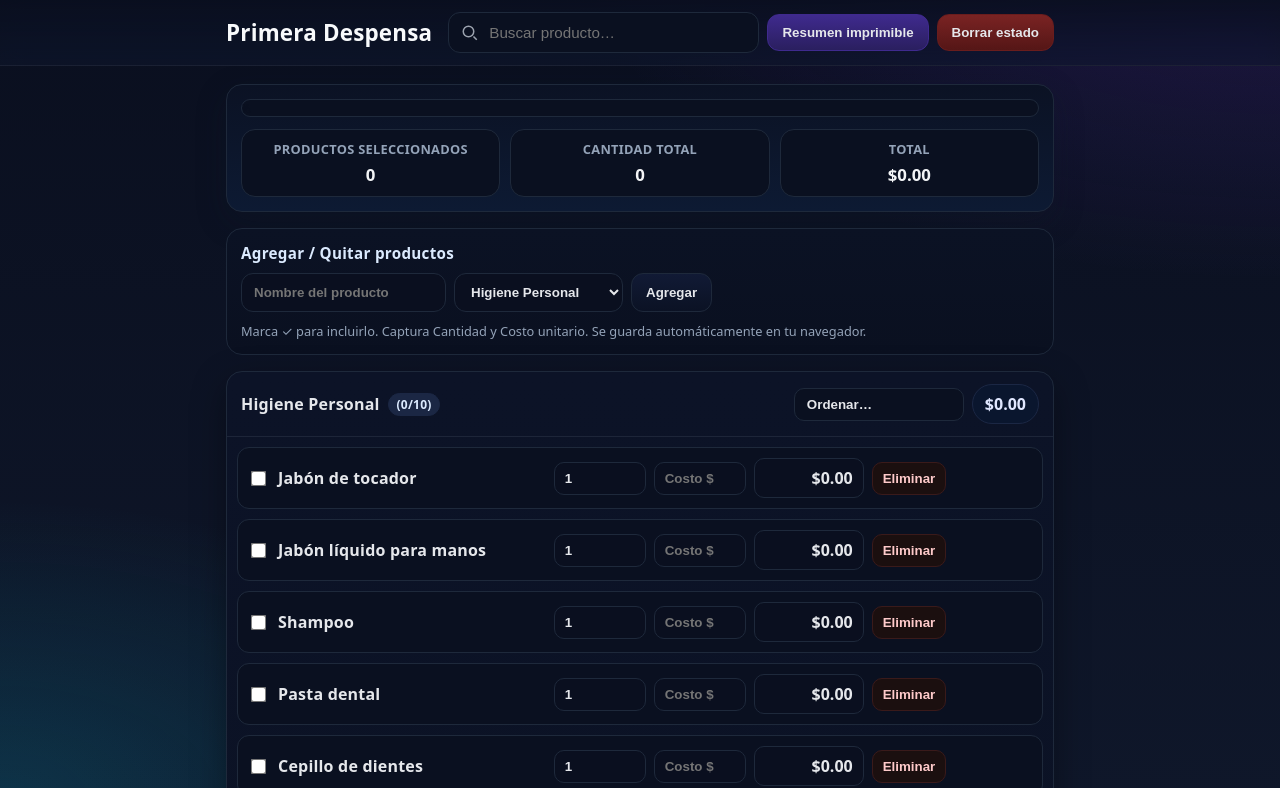
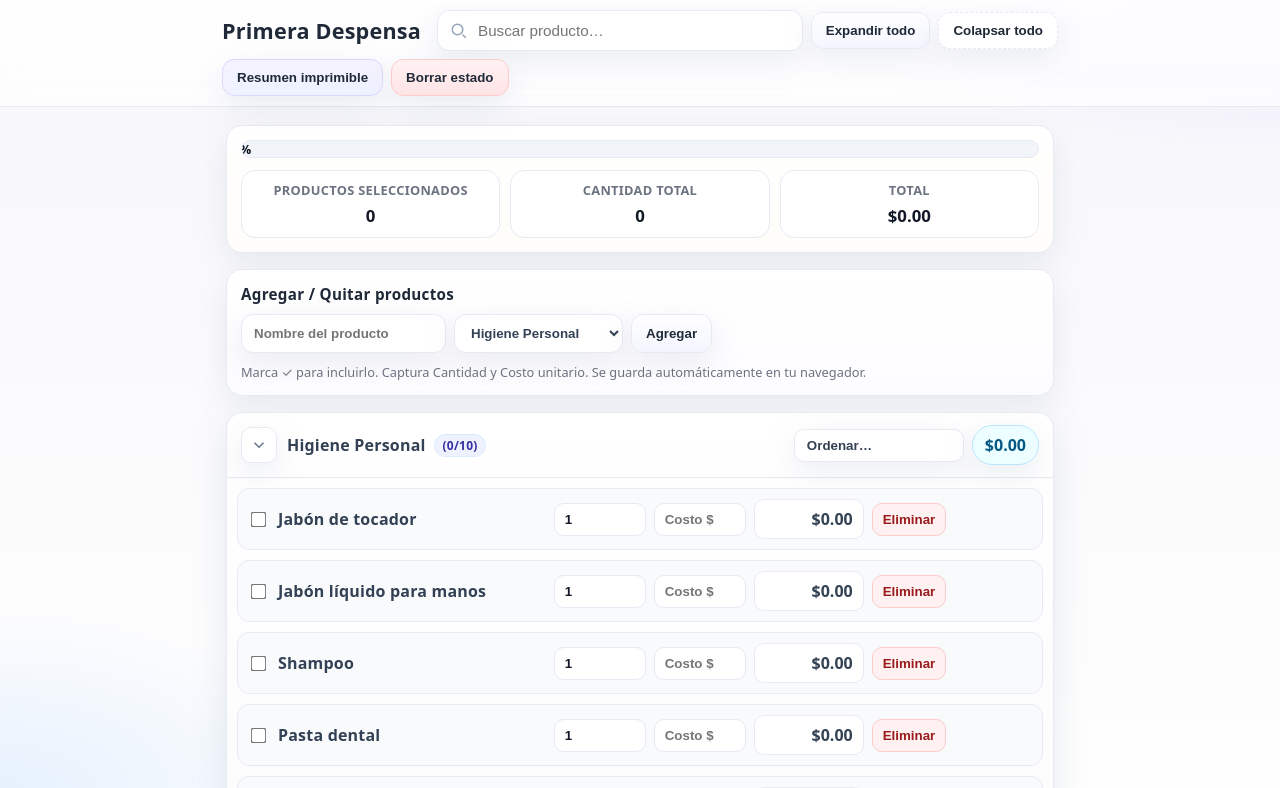
Before and after one commit to alexis27yt/naxis, a plain HTML site: page index.html in a window 1280 px wide. Shown: the top 788 px of the page. Drawn offline with Linux system fonts and the light colour scheme.

Commit message:
Update index.html

```diff
--- a/index.html
+++ b/index.html
@@ -4,37 +4,49 @@
 <meta charset="UTF-8">
 <title>Lista de Primera Despensa</title>
 <meta name="viewport" content="width=device-width, initial-scale=1">
+
+<!-- Manifest PWA -->
+<link rel="manifest" href="./manifest.json">
+<meta name="theme-color" content="#f8fafc">
+
 <style>
     :root{
-        --bg:#0f172a;            /* slate-900 */
-        --card:#0b1224;          /* deep card */
-        --card2:#0d1a33;
-        --muted:#94a3b8;         /* slate-400 */
-        --text:#e5e7eb;          /* gray-200 */
-        --brand:#7c3aed;         /* violet-600 */
-        --brand-2:#06b6d4;       /* cyan-500 */
-        --success:#22c55e;       /* green-500 */
-        --danger:#ef4444;        /* red-500 */
-        --warning:#f59e0b;       /* amber-500 */
-        --ring:#1e293b;          /* slate-800 */
-        --chip:#111b33;
-        --chip-ring:#1b2744;
+        /* Paleta PASTEL */
+        --bg:#f7f7fb;
+        --bg2:#fefefe;
+        --card:#ffffff;
+        --card2:#fffdf9;
+        --ring:#e7eaf3;
+        --text:#334155;       /* slate-700 */
+        --muted:#6b7280;      /* neutral muted */
+        --brand:#a78bfa;      /* violet-400 */
+        --brand-2:#93c5fd;    /* blue-300 */
+        --success:#86efac;    /* green-300 */
+        --danger:#fca5a5;     /* red-300 */
+        --warning:#fde68a;    /* amber-200 */
+        --chip:#eef2ff;
+        --chip-ring:#dbeafe;
+        --item:#f8fafc;
+        --item-checked:#e0f2fe;
+        --item-exp:#fee2e2;
+        --shadow: 0 10px 30px rgba(148,163,184,.18);
+        --shadow-card: 0 12px 34px rgba(148,163,184,.22);
     }
 
     *{box-sizing:border-box}
     html,body{height:100%}
     body{
         margin:0;
-        font-family: ui-sans-serif, system-ui, -apple-system, Segoe UI, Roboto, Ubuntu, Cantarell, Noto Sans, Helvetica Neue, Arial, "Apple Color Emoji", "Segoe UI Emoji";
+        font-family: ui-sans-serif, system-ui, -apple-system, Segoe UI, Roboto, Ubuntu, Cantarell, Noto Sans, Helvetica Neue, Arial;
         color:var(--text);
         background:
-            radial-gradient(1200px 600px at 100% -10%, rgba(124,58,237,.2), transparent 60%),
-            radial-gradient(900px 500px at 0% 100%, rgba(6,182,212,.18), transparent 60%),
-            linear-gradient(180deg, #0a0f1f 0%, #0f172a 100%);
+            radial-gradient(800px 400px at 100% -10%, rgba(167,139,250,.23), transparent 60%),
+            radial-gradient(600px 320px at 0% 100%, rgba(147,197,253,.23), transparent 60%),
+            linear-gradient(180deg, var(--bg) 0%, var(--bg2) 100%);
         padding:0;
     }
 
-    /* Contenedor a UNA sola columna */
+    /* UNA sola columna */
     .container{
         max-width: 860px;
         margin: 0 auto;
@@ -44,274 +56,160 @@
         gap:16px;
     }
 
-    /* Header fijo de acciones */
+    /* Toolbar fija */
     .toolbar{
-        position:sticky;
-        top:0;
-        z-index:50;
-        backdrop-filter: saturate(140%) blur(12px);
-        background: linear-gradient(180deg, rgba(10,15,31,.9), rgba(15,23,42,.6));
-        border-bottom:1px solid rgba(148,163,184,.12);
+        position:sticky; top:0; z-index:50;
+        backdrop-filter: saturate(140%) blur(10px);
+        background: linear-gradient(180deg, rgba(255,255,255,.9), rgba(255,255,255,.7));
+        border-bottom:1px solid var(--ring);
     }
     .toolbar-inner{
-        max-width: 860px;
-        margin: 0 auto;
-        padding: 12px 16px;
-        display:flex;
-        flex-wrap:wrap;
-        align-items:center;
-        gap:8px;
+        max-width: 860px; margin: 0 auto; padding: 10px 12px;
+        display:flex; flex-wrap:wrap; align-items:center; gap:8px;
     }
     h1{
-        font-size: clamp(1.1rem, 1.8vw, 1.4rem);
-        font-weight: 800;
-        letter-spacing:.2px;
-        margin:0 8px 0 0;
-        color:#f8fafc;
-        white-space:nowrap;
+        font-size: clamp(1.05rem, 1.8vw, 1.35rem);
+        font-weight: 800; letter-spacing:.2px; margin:0 8px 0 0; color:#1f2937; white-space:nowrap;
     }
 
     .search{
-        flex:1 1 260px;
-        display:flex;
-        align-items:center;
-        gap:8px;
-        background: #0a1020;
-        border:1px solid var(--ring);
-        border-radius: 12px;
-        padding: 10px 12px;
+        flex:1 1 260px; display:flex; align-items:center; gap:8px;
+        background:#ffffff; border:1px solid var(--ring); border-radius: 12px; padding: 10px 12px;
+        box-shadow: var(--shadow);
     }
     .search input{
-        flex:1;
-        background:transparent;
-        border:0;
-        outline:0;
-        color:var(--text);
-        font-size:.95rem;
+        flex:1; background:transparent; border:0; outline:0; color:var(--text); font-size:.95rem;
     }
+
     .btn{
-        border:1px solid var(--ring);
-        color:var(--text);
-        background:linear-gradient(180deg, #111a35, #0b1224);
-        padding:10px 14px;
-        border-radius:12px;
-        cursor:pointer;
-        font-weight:700;
-        transition: .15s transform, .2s box-shadow, .2s filter;
-        white-space:nowrap;
+        border:1px solid var(--ring); color:#1f2937;
+        background:linear-gradient(180deg, #ffffff, #f4f6ff);
+        padding:10px 14px; border-radius:12px; cursor:pointer; font-weight:700;
+        transition:.15s transform, .2s filter, .2s box-shadow; white-space:nowrap;
+        box-shadow: var(--shadow);
     }
-    .btn:hover{ transform:translateY(-1px); filter:brightness(1.05) }
+    .btn:hover{ transform:translateY(-1px); filter:brightness(1.03) }
     .btn:active{ transform:translateY(0) }
-    .btn-print{ border-color:#3f2a8e; background:linear-gradient(180deg, #3f2a8e, #2a1f5f) }
-    .btn-danger{ border-color:#6a1d1d; background:linear-gradient(180deg, #7a2323, #551616) }
+    .btn-print{ background:linear-gradient(180deg, #f5f3ff, #eef2ff); border-color:#ddd6fe }
+    .btn-danger{ background:linear-gradient(180deg, #fff1f2, #ffe4e6); border-color:#fecaca }
+    .btn-outline{ background:#fff; border-style:dashed }
 
-    /* Barra de progreso y totales globales */
+    /* Panel progreso + totales */
     .panel{
         background: linear-gradient(180deg, var(--card), var(--card2));
-        border:1px solid var(--ring);
-        border-radius:16px;
-        padding:14px;
-        display:flex;
-        flex-direction:column;
-        gap:12px;
-        box-shadow: 0 10px 30px rgba(17,24,39,.25);
+        border:1px solid var(--ring); border-radius:16px; padding:14px;
+        display:flex; flex-direction:column; gap:12px; box-shadow: var(--shadow);
     }
     .progress{
-        height: 18px;
-        border-radius: 999px;
-        background:#0a1020;
-        border:1px solid var(--ring);
-        overflow:hidden;
+        height: 18px; border-radius: 999px; background:#f1f5f9; border:1px solid var(--ring); overflow:hidden;
     }
     .progress .bar{
-        height:100%;
-        width:0%;
-        color:#0a1020;
+        height:100%; width:0%; color:#0a0f1f;
         background: linear-gradient(90deg, var(--brand), var(--brand-2));
-        display:flex;
-        align-items:center;
-        justify-content:center;
-        font-size:.78rem;
-        font-weight:900;
-        letter-spacing:.3px;
-        transition: width .25s ease;
-        white-space:nowrap;
+        display:flex; align-items:center; justify-content:center;
+        font-size:.78rem; font-weight:900; letter-spacing:.3px; transition: width .25s ease; white-space:nowrap;
     }
 
     .totales{
-        display:grid;
-        grid-template-columns: repeat(3, minmax(0,1fr));
-        gap:10px;
+        display:grid; grid-template-columns: repeat(3, minmax(0,1fr)); gap:10px;
     }
     .tcard{
-        background:#0a1020;
-        border:1px solid var(--ring);
-        border-radius:14px;
-        text-align:center;
-        padding:10px 8px;
+        background:#fff; border:1px solid var(--ring); border-radius:14px; text-align:center; padding:10px 8px;
     }
-    .tcard h4{
-        margin:0 0 5px 0;
-        color:var(--muted);
-        font-size:.8rem;
-        font-weight:700;
-        letter-spacing:.3px;
-        text-transform:uppercase;
+    .tcard h4{ margin:0 0 5px 0; color:var(--muted); font-size:.8rem; font-weight:700; letter-spacing:.3px; text-transform:uppercase; }
+    .tcard .val{ font-size:1.05rem; font-weight:900; color:#111827; }
+
+    /* Card categoría */
+    .card{
+        background: linear-gradient(180deg, #ffffff, #fafafa);
+        border:1px solid var(--ring); border-radius:16px; overflow:hidden; box-shadow: var(--shadow-card);
     }
-    .tcard .val{
-        font-size:1.05rem;
-        font-weight:900;
-        color:#f3f4f6;
+    .card header{
+        padding:12px 14px; display:flex; align-items:center; justify-content:space-between; gap:10px;
+        border-bottom:1px solid var(--ring);
+    }
+    .title{ display:flex; align-items:center; gap:10px; min-width:0; }
+    .title h2{
+        margin:0; font-size:1rem; letter-spacing:.2px; white-space:nowrap; overflow:hidden; text-overflow:ellipsis;
+        display:flex; align-items:center; gap:8px;
+    }
+    .contador{
+        font-size:.75rem; background: var(--chip); border:1px solid var(--chip-ring); color:#3730a3;
+        padding:2px 8px; border-radius:999px; font-weight:900;
     }
 
-    /* Card de categoría (UNA sola columna) */
-    .card{
-        background: linear-gradient(180deg, #0c1327, #0b1224);
-        border:1px solid var(--ring);
-        border-radius:16px;
-        overflow:hidden;
-        box-shadow: 0 12px 34px rgba(0,0,0,.35);
-    }
-    .card header{
-        padding:12px 14px;
-        display:flex;
-        align-items:center;
-        justify-content:space-between;
-        gap:10px;
-        border-bottom:1px solid rgba(148,163,184,.12);
-    }
-    .title{
-        display:flex;
-        align-items:center;
-        gap:10px;
-        min-width:0;
-    }
-    .title h2{
-        margin:0;
-        font-size:1rem;
-        letter-spacing:.2px;
-        white-space:nowrap;
-        overflow:hidden;
-        text-overflow:ellipsis;
-        display:flex;
-        align-items:center;
-        gap:8px;
-    }
-    .contador{
-        font-size:.75rem;
-        background: #1b2744;
-        border:1px solid var(--chip-ring);
-        color:#dbeafe;
-        padding:2px 8px;
-        border-radius:999px;
-        font-weight:900;
-    }
-    .meta{
-        display:flex;
-        align-items:center;
-        gap:8px;
-        flex-wrap:wrap;
-        justify-content:flex-end;
-    }
+    .meta{ display:flex; align-items:center; gap:8px; flex-wrap:wrap; justify-content:flex-end; }
+
     .sort{
-        appearance:none;
-        padding:8px 12px;
-        border-radius:10px;
-        border:1px solid var(--ring);
-        background:#0a1020;
-        color:var(--text);
-        font-weight:700;
-        cursor:pointer;
-        min-width:170px;
+        appearance:none; padding:8px 12px; border-radius:10px; border:1px solid var(--ring);
+        background:#fff; color:var(--text); font-weight:700; cursor:pointer; min-width:170px; box-shadow: var(--shadow);
     }
     .total-cat{
-        background: #0a162e;
-        border:1px solid var(--chip-ring);
-        color:#e0e7ff;
-        font-weight:900;
-        padding:8px 12px;
-        border-radius:999px;
-        white-space:nowrap;
+        background: #ecfeff; border:1px solid #bae6fd; color:#075985; font-weight:900; padding:8px 12px; border-radius:999px; white-space:nowrap;
+        box-shadow: var(--shadow);
     }
+
+    /* Botón acordeón */
+    .toggle{
+        border:none; background:#fff; border:1px solid var(--ring); border-radius:10px; width:36px; height:36px;
+        display:grid; place-items:center; cursor:pointer; box-shadow: var(--shadow);
+    }
+    .chev{ transition: transform .2s ease; }
+    .collapsed .chev{ transform: rotate(-90deg); }
 
     /* Lista de ítems */
     .items{ list-style:none; margin:0; padding:10px 10px 12px 10px; display:flex; flex-direction:column; gap:10px; }
+    .items.collapsed{ display:none; }
+
     .item{
-        display:flex;
-        align-items:center;
-        gap:10px;
-        background: #0a1020;
-        border:1px solid var(--ring);
-        border-radius:12px;
-        padding:10px;
-        transition: .2s ease;
-        flex-wrap:wrap;
+        display:flex; align-items:center; gap:10px; background: var(--item);
+        border:1px solid var(--ring); border-radius:12px; padding:10px; transition:.2s ease; flex-wrap:wrap;
     }
-    .item:hover{ box-shadow: 0 0 0 2px rgba(124,58,237,.25) inset }
-    .item.checked{ background: #0e1833; }
-    .item.expensive{ box-shadow: 0 0 0 2px rgba(239,68,68,.45) inset; background: #1a0d0d; }
+    .item:hover{ box-shadow: 0 0 0 2px rgba(147,197,253,.35) inset }
+    .item.checked{ background: var(--item-checked); }
+    .item.expensive{ box-shadow: 0 0 0 2px rgba(252,165,165,.9) inset; background: var(--item-exp); }
 
-    .check{ transform:scale(1.2); cursor:pointer; accent-color:var(--brand); }
+    .check{ transform:scale(1.2); cursor:pointer; accent-color:#8b5cf6; }
     .name{ flex:1 1 180px; min-width:150px; font-weight:700; letter-spacing:.2px; }
-    .pc{
-        display:flex; align-items:center; gap:8px; flex:1 1 auto; flex-wrap:wrap;
-    }
+
+    .pc{ display:flex; align-items:center; gap:8px; flex:1 1 auto; flex-wrap:wrap; }
     .pc input[type="number"]{
-        width: 92px;
-        background:#0a0f1f;
-        border:1px solid var(--ring);
-        border-radius:10px;
-        padding:8px 10px;
-        color:var(--text);
-        font-weight:800;
+        width: 92px; background:#fff; border:1px solid var(--ring); border-radius:10px; padding:8px 10px; color:#111827; font-weight:700;
     }
     .subtotal{
-        min-width:110px; text-align:right; font-weight:900;
-        background:#0a0f1f; border:1px solid var(--ring); border-radius:10px;
-        padding:8px 10px;
+        min-width:110px; text-align:right; font-weight:900; background:#fff; border:1px solid var(--ring); border-radius:10px; padding:8px 10px;
     }
     .del{
-        background:#1b0f0f; border:1px solid #3a1a1a; color:#fecaca;
-        border-radius:10px; padding:8px 10px; cursor:pointer; font-weight:900;
+        background:#fff1f2; border:1px solid #fecaca; color:#991b1b; border-radius:10px; padding:8px 10px; cursor:pointer; font-weight:900;
     }
-    .del:hover{ filter:brightness(1.08) }
+    .del:hover{ filter:brightness(1.03) }
 
     /* Admin panel */
     .admin{
-        background: linear-gradient(180deg, #0b1224, #0a1020);
-        border:1px solid var(--ring);
-        border-radius:16px;
-        padding:14px;
-        display:flex;
-        flex-direction:column;
-        gap:10px;
+        background: linear-gradient(180deg, var(--card), #fdfcff);
+        border:1px solid var(--ring); border-radius:16px; padding:14px; display:flex; flex-direction:column; gap:10px; box-shadow: var(--shadow);
     }
-    .admin h3{ margin:0; font-size:.95rem; color:#dbeafe; letter-spacing:.3px }
+    .admin h3{ margin:0; font-size:.95rem; color:#1f2937; letter-spacing:.3px }
     .admin .group{ display:flex; flex-wrap:wrap; gap:8px }
     .admin input[type="text"], .admin select{
-        background:#0a0f1f; border:1px solid var(--ring); color:var(--text);
-        padding:10px 12px; border-radius:12px; font-weight:700;
+        background:#fff; border:1px solid var(--ring); color:var(--text); padding:10px 12px; border-radius:12px; font-weight:700; box-shadow: var(--shadow);
     }
     .admin .note{ font-size:.8rem; color:var(--muted) }
 
     /* Overlay confirmación */
     .overlay{
-        position:fixed; inset:0; z-index:90;
-        background: rgba(2,6,23,.6);
-        display:flex; align-items:center; justify-content:center;
-        backdrop-filter: blur(6px);
+        position:fixed; inset:0; z-index:90; background: rgba(2,6,23,.25);
+        display:flex; align-items:center; justify-content:center; backdrop-filter: blur(2px);
     }
     .confirm{
-        background:#0a1020; border:1px solid var(--ring); color:var(--text);
-        padding:18px 16px; border-radius:16px; width:min(92vw,420px);
-        box-shadow: 0 24px 64px rgba(0,0,0,.4);
-        text-align:center;
+        background:#fff; border:1px solid var(--ring); color:var(--text); padding:18px 16px; border-radius:16px; width:min(92vw,420px);
+        box-shadow: var(--shadow-card); text-align:center;
     }
     .confirm p{ margin:0 0 12px 0 }
     .confirm .row{ display:flex; gap:10px; justify-content:center }
-    .cbtn{ padding:10px 14px; border-radius:12px; cursor:pointer; font-weight:900; border:1px solid var(--ring) }
-    .cbtn.y{ background:#581c1c; color:#fecaca; border-color:#7f1d1d }
-    .cbtn.n{ background:#0b1731; color:#c7d2fe; border-color:#1e3a8a }
+    .cbtn{ padding:10px 14px; border-radius:12px; cursor:pointer; font-weight:900; border:1px solid var(--ring); box-shadow: var(--shadow) }
+    .cbtn.y{ background:#fee2e2; color:#7f1d1d; border-color:#fecaca }
+    .cbtn.n{ background:#eef2ff; color:#1e3a8a; border-color:#c7d2fe }
 
     @media (max-width:640px){
         .totales{ grid-template-columns:1fr; }
@@ -327,12 +225,18 @@
 <div class="toolbar">
     <div class="toolbar-inner">
         <h1>Primera Despensa</h1>
+
         <div class="search">
-            <svg width="18" height="18" fill="none" stroke="#9ca3af" stroke-width="2" viewBox="0 0 24 24"><path d="M21 21l-4.35-4.35"/><circle cx="10" cy="10" r="7"/></svg>
+            <svg width="18" height="18" fill="none" stroke="#94a3b8" stroke-width="2" viewBox="0 0 24 24"><path d="M21 21l-4.35-4.35"/><circle cx="10" cy="10" r="7"/></svg>
             <input id="busqueda" placeholder="Buscar producto…">
         </div>
+
+        <button class="btn" id="btn-expandir">Expandir todo</button>
+        <button class="btn btn-outline" id="btn-colapsar">Colapsar todo</button>
+
         <button class="btn btn-print" id="btn-imprimir">Resumen imprimible</button>
         <button class="btn btn-danger" id="btn-borrar">Borrar estado</button>
+        <button class="btn" id="btn-instalar" style="display:none;">Instalar app</button>
     </div>
 </div>
 
@@ -374,10 +278,11 @@
         <small class="note">Marca ✓ para incluirlo. Captura Cantidad y Costo unitario. Se guarda automáticamente en tu navegador.</small>
     </section>
 
-    <!-- CATEGORÍAS (UNA sola columna) -->
+    <!-- CATEGORÍAS (UNA sola columna con ACORDEÓN) -->
     <section class="card higiene">
         <header>
             <div class="title">
+                <button class="toggle" aria-label="Colapsar/Expandir"><svg class="chev" width="18" height="18" viewBox="0 0 24 24" stroke="#64748b" fill="none" stroke-width="2"><path d="M6 9l6 6 6-6"/></svg></button>
                 <h2>Higiene Personal <span class="contador"></span></h2>
             </div>
             <div class="meta">
@@ -408,6 +313,7 @@
     <section class="card limpieza">
         <header>
             <div class="title">
+                <button class="toggle" aria-label="Colapsar/Expandir"><svg class="chev" width="18" height="18" viewBox="0 0 24 24" stroke="#64748b" fill="none" stroke-width="2"><path d="M6 9l6 6 6-6"/></svg></button>
                 <h2>Limpieza del Hogar <span class="contador"></span></h2>
             </div>
             <div class="meta">
@@ -439,6 +345,7 @@
     <section class="card alimentos">
         <header>
             <div class="title">
+                <button class="toggle" aria-label="Colapsar/Expandir"><svg class="chev" width="18" height="18" viewBox="0 0 24 24" stroke="#64748b" fill="none" stroke-width="2"><path d="M6 9l6 6 6-6"/></svg></button>
                 <h2>Alimentos Básicos <span class="contador"></span></h2>
             </div>
             <div class="meta">
@@ -466,6 +373,7 @@
     <section class="card conservas">
         <header>
             <div class="title">
+                <button class="toggle" aria-label="Colapsar/Expandir"><svg class="chev" width="18" height="18" viewBox="0 0 24 24" stroke="#64748b" fill="none" stroke-width="2"><path d="M6 9l6 6 6-6"/></svg></button>
                 <h2>Conservas <span class="contador"></span></h2>
             </div>
             <div class="meta">
@@ -492,6 +400,7 @@
     <section class="card otros">
         <header>
             <div class="title">
+                <button class="toggle" aria-label="Colapsar/Expandir"><svg class="chev" width="18" height="18" viewBox="0 0 24 24" stroke="#64748b" fill="none" stroke-width="2"><path d="M6 9l6 6 6-6"/></svg></button>
                 <h2>Otros <span class="contador"></span></h2>
             </div>
             <div class="meta">
@@ -639,7 +548,7 @@ function updateAll(){
         subs.forEach(({li,sub})=>{ if(sub>=thr) li.classList.add('expensive'); });
     }
 
-    // Actualizar subtotales visibles (por si faltaba)
+    // Asegura subtotales renderizados
     qSA('.item').forEach(li=>{
         const q=Number(qS('input.cant',li)?.value)||0;
         const p=Number(qS('input.precio',li)?.value)||0;
@@ -683,9 +592,48 @@ function confirmUI(text, onYes){
     qS('.cbtn.n', ov).addEventListener('click', ()=>ov.remove());
 }
 
+/* ====== Acordeones ====== */
+function setCollapsed(card, collapsed){
+    const items = qS('.items', card);
+    const btn = qS('.toggle', card);
+    if(!items || !btn) return;
+    items.classList.toggle('collapsed', collapsed);
+    card.classList.toggle('collapsed', collapsed);
+    btn.setAttribute('aria-expanded', String(!collapsed));
+}
+function collapseAll(v){
+    qSA('.card').forEach(card=> setCollapsed(card, v));
+}
+
+/* ====== PWA: Install prompt ====== */
+let deferredPrompt = null;
+window.addEventListener('beforeinstallprompt', (e) => {
+    e.preventDefault();
+    deferredPrompt = e;
+    const btn = qS('#btn-instalar');
+    btn.style.display = 'inline-block';
+    btn.onclick = async () => {
+        btn.disabled = true;
+        try{
+            deferredPrompt.prompt();
+            await deferredPrompt.userChoice;
+        }finally{
+            deferredPrompt = null;
+            btn.style.display = 'none';
+        }
+    };
+});
+
+/* Registrar Service Worker */
+if ('serviceWorker' in navigator) {
+    window.addEventListener('load', () => {
+        navigator.serviceWorker.register('./sw.js').catch(()=>{});
+    });
+}
+
 /* ====== Inicialización ====== */
 document.addEventListener('DOMContentLoaded', ()=>{
-    // Preparar listas (inyectar controles)
+    // Inyectar controles en todos los ítems
     qSA('.items').forEach(prepareList);
 
     // Cargar estado guardado
@@ -715,6 +663,21 @@ document.addEventListener('DOMContentLoaded', ()=>{
             saveState();
         });
     });
+
+    // Acordeón por tarjeta
+    qSA('.card').forEach(card=>{
+        const btn = qS('.toggle', card);
+        if(btn){
+            btn.addEventListener('click', ()=>{
+                const collapsed = !btn.getAttribute('aria-expanded') || btn.getAttribute('aria-expanded')==='true' ? true : false;
+                setCollapsed(card, collapsed);
+            });
+        }
+    });
+
+    // Expandir/Colapsar todo
+    qS('#btn-expandir').addEventListener('click', ()=> collapseAll(false));
+    qS('#btn-colapsar').addEventListener('click', ()=> collapseAll(true));
 
     updateAll();
     saveState();
```
